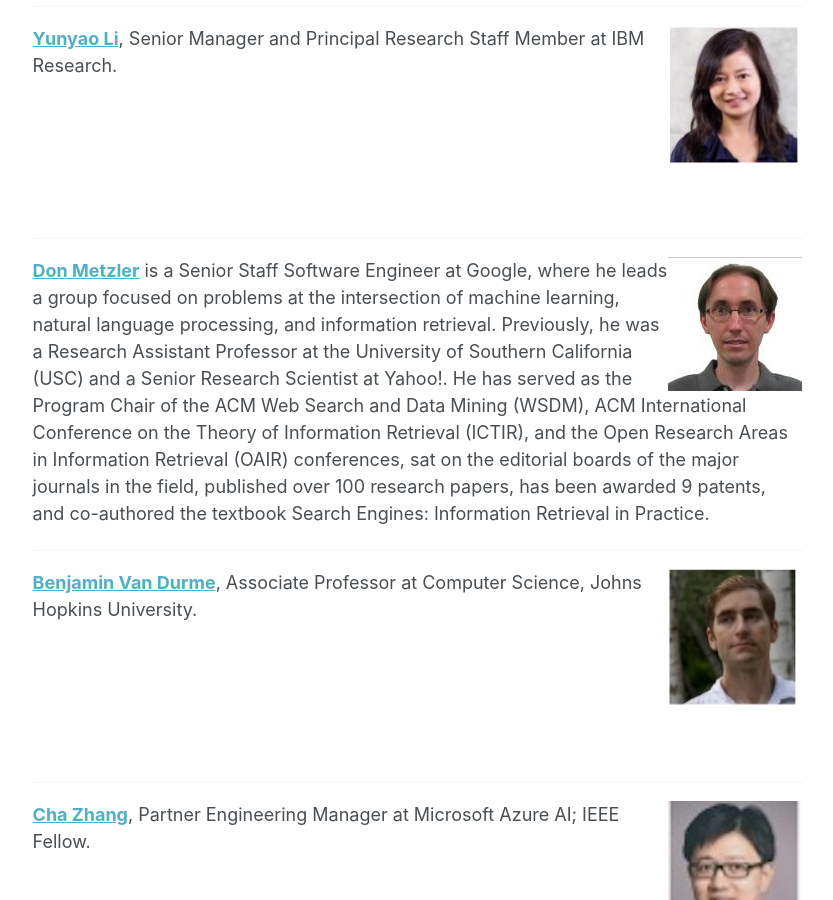
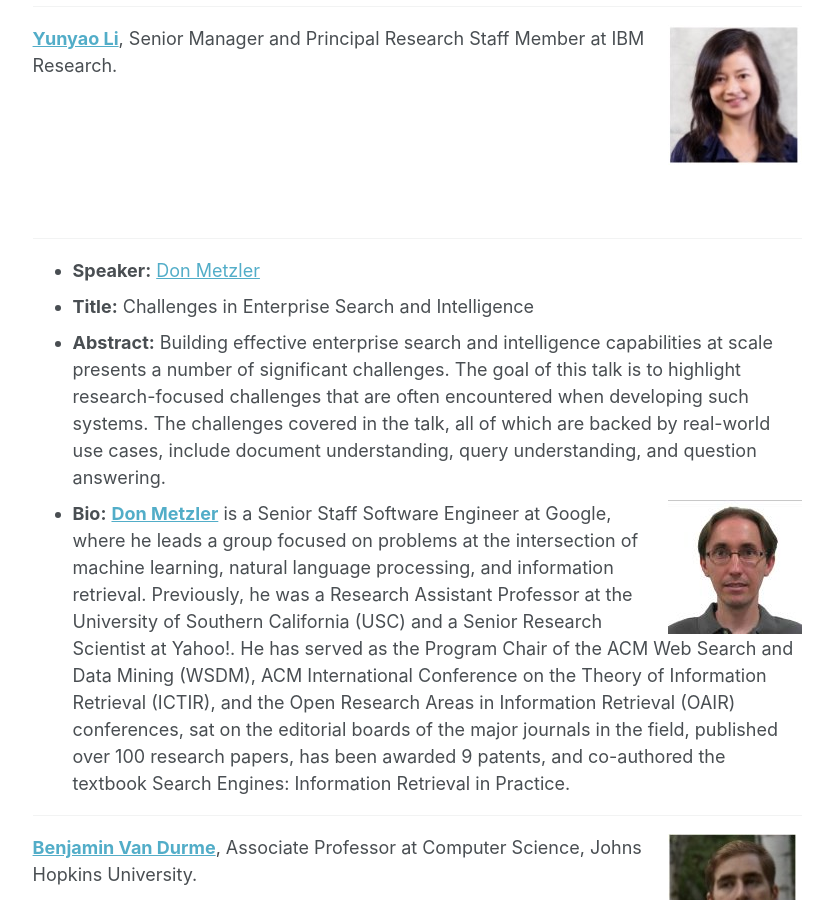
Before and after one commit to document-intelligence/DI-2022, a Jekyll site: the page built from _pages/talks.md, in a window 1280 px wide and 900 px high, scrolled down 945 px. Shown: the whole window, without its empty margins (249-1082 px from the left). Built offline with Jekyll 4.4.1, drawn with Linux system fonts in a browser that asks for light colours.

Commit message:
Update talks.md

```diff
--- a/_pages/talks.md
+++ b/_pages/talks.md
@@ -31,7 +31,10 @@ permalink: /talks/
 
 ------
 
-<img src='/DI-2021/images/picture_metzler.jpg' align="right">**[Don Metzler](https://research.google/people/DonaldMetzler/)** is a Senior Staff Software Engineer at Google, where he leads a group focused on problems at the intersection of machine learning, natural language processing, and information retrieval. Previously, he was a Research Assistant Professor at the University of Southern California (USC) and a Senior Research Scientist at Yahoo!.  He has served as the Program Chair of the ACM Web Search and Data Mining (WSDM), ACM International Conference on the Theory of Information Retrieval (ICTIR), and the Open Research Areas in Information Retrieval (OAIR) conferences, sat on the editorial boards of the major journals in the field, published over 100 research papers, has been awarded 9 patents, and co-authored the textbook Search Engines: Information Retrieval in Practice.
+- **Speaker:** [Don Metzler](https://research.google/people/DonaldMetzler/)
+- **Title:** Challenges in Enterprise Search and Intelligence
+- **Abstract:** Building effective enterprise search and intelligence capabilities at scale presents a number of significant challenges. The goal of this talk is to highlight research-focused challenges that are often encountered when developing such systems. The challenges covered in the talk, all of which are backed by real-world use cases, include document understanding, query understanding, and question answering.
+- **Bio:** <img src='/DI-2021/images/picture_metzler.jpg' align="right">**[Don Metzler](https://research.google/people/DonaldMetzler/)** is a Senior Staff Software Engineer at Google, where he leads a group focused on problems at the intersection of machine learning, natural language processing, and information retrieval. Previously, he was a Research Assistant Professor at the University of Southern California (USC) and a Senior Research Scientist at Yahoo!.  He has served as the Program Chair of the ACM Web Search and Data Mining (WSDM), ACM International Conference on the Theory of Information Retrieval (ICTIR), and the Open Research Areas in Information Retrieval (OAIR) conferences, sat on the editorial boards of the major journals in the field, published over 100 research papers, has been awarded 9 patents, and co-authored the textbook Search Engines: Information Retrieval in Practice.
 
 ------
 
```
